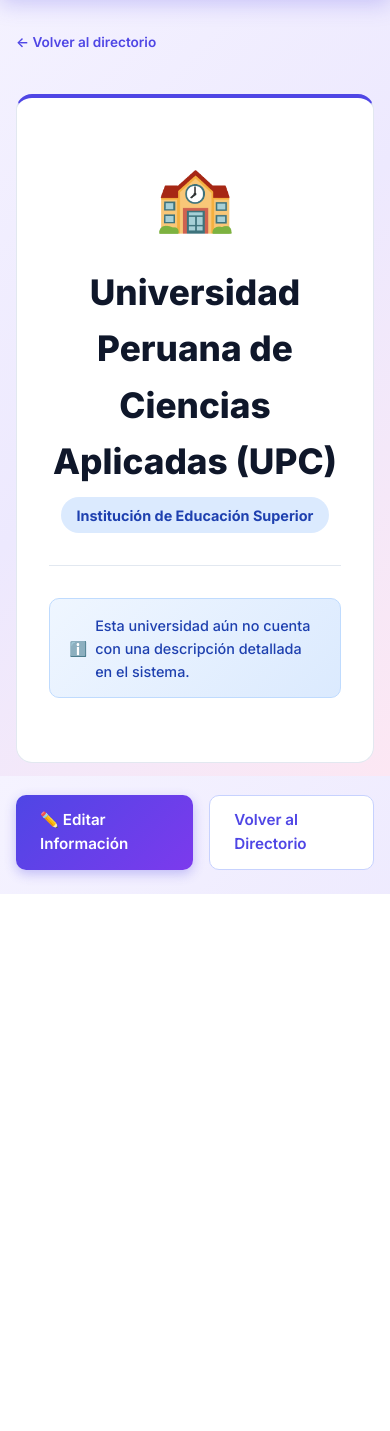
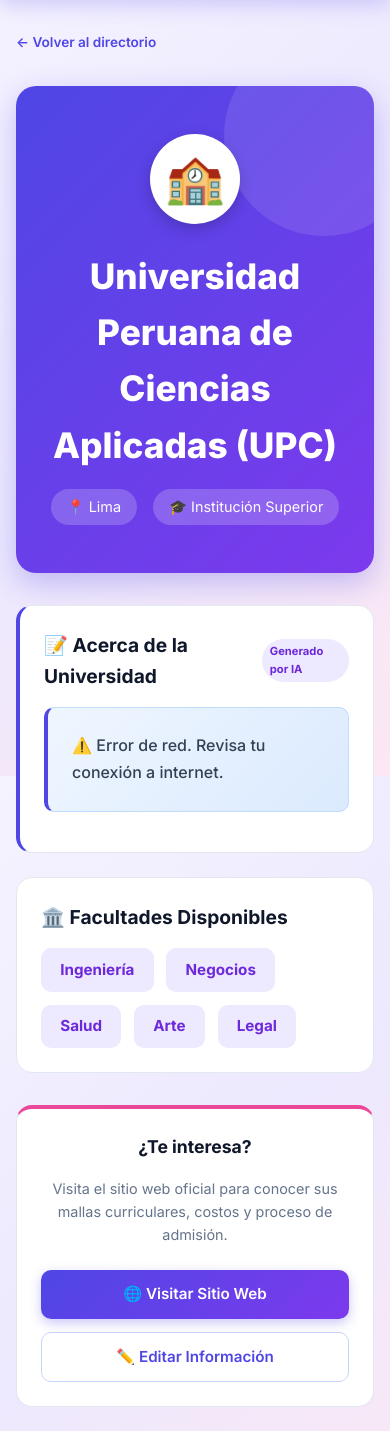
Before and after one commit to edufuture-IA/careerpath-ai, a Spring Boot app: page /universities/detail/1 in a window 390 px wide. Shown: the part 68-1499 px from the top of the page. Before the commit the page ends 962 px from the top, so only its background shows below. Run offline with Spring Boot 4, Linux system fonts and the light colour scheme; a user stored in the database is signed in; data comes from the database, SQL or seed files in the repository; data that the repository does not hold is empty; some of the project's set-up classes (security, data sources, template engines, error pages and the like) are left out, and stand-ins take their place; some libraries are stand-ins or nearby versions.

Commit message:
feat: integrar en develop el aporte de IA en universidades de Luis Ttito
Se trae desde main (commit a4b3073) lo nuevo de ese commit:
- Texto "Acerca de" de la universidad generado con IA (campo aiAbout,
  endpoint /universities/detail/{id}/ai-about y nueva vista de detalle).
- Formato fijo de la comparacion de carreras con IA.
- Enlace "Volver al inicio" en el login y ajustes del formulario de universidad.

Se mantiene la estimacion de demanda con busqueda web (Tavily) de develop.

Co-Authored-By: Claude Opus 5.5 <noreply@anthropic.com>
Claude-Session: https://claude.ai/code/session_013k64azvU8C9bx48kBTyHwD

```diff
--- a/src/main/java/pe/edu/upc/careerpath_ai/controller/UniversityController.java
+++ b/src/main/java/pe/edu/upc/careerpath_ai/controller/UniversityController.java
@@ -5,6 +5,7 @@ import org.springframework.stereotype.Controller;
 import org.springframework.ui.Model;
 import org.springframework.web.bind.annotation.*;
 import pe.edu.upc.careerpath_ai.model.University;
+import pe.edu.upc.careerpath_ai.service.AIService;
 import pe.edu.upc.careerpath_ai.service.UniversityService;
 
 import java.util.List;
@@ -15,6 +16,7 @@ import java.util.List;
 public class UniversityController {
 
     private final UniversityService universityService;
+    private final AIService aiService;
 
     @GetMapping
     public String list(Model model) {
@@ -22,13 +24,34 @@ public class UniversityController {
         return "universities/list";
     }
 
-    // MÉTODO PARA VER EL DETALLE
     @GetMapping("/detail/{id}")
     public String detail(@PathVariable Long id, Model model) {
         University university = universityService.findById(id)
                 .orElseThrow(() -> new RuntimeException("Universidad no encontrada"));
         model.addAttribute("university", university);
         return "universities/detail";
+    }
+
+    // 🆕 Endpoint para HTMX
+    @GetMapping("/detail/{id}/ai-about")
+    public String getAiAbout(@PathVariable Long id, Model model) {
+        University uni = universityService.findById(id)
+                .orElseThrow(() -> new RuntimeException("Universidad no encontrada"));
+
+        if (uni.getAiAbout() == null || uni.getAiAbout().isBlank()) {
+            String aiText = aiService.generateUniversityInfo(uni);
+
+            // Solo guardar si no es un mensaje de error
+            if (aiText != null && !aiText.startsWith("⚠️")) {
+                uni.setAiAbout(aiText);
+                universityService.save(uni);
+            }
+            model.addAttribute("aiContent", aiText);
+        } else {
+            model.addAttribute("aiContent", uni.getAiAbout());
+        }
+
+        return "fragments/ai-fragment :: response";
     }
 
     @GetMapping("/new")
--- a/src/main/java/pe/edu/upc/careerpath_ai/model/University.java
+++ b/src/main/java/pe/edu/upc/careerpath_ai/model/University.java
@@ -40,4 +40,8 @@ public class University {
     @ToString.Exclude
     @EqualsAndHashCode.Exclude
     private Set<Career> careers = new LinkedHashSet<>();
+
+    // 🆕 Campo para guardar la descripción generada por la IA
+    @Column(length = 1500)
+    private String aiAbout;
 }
--- a/src/main/java/pe/edu/upc/careerpath_ai/service/AIService.java
+++ b/src/main/java/pe/edu/upc/careerpath_ai/service/AIService.java
@@ -2,6 +2,7 @@ package pe.edu.upc.careerpath_ai.service;
 
 import pe.edu.upc.careerpath_ai.model.Career;
 import pe.edu.upc.careerpath_ai.model.TestResult;
+import pe.edu.upc.careerpath_ai.model.University;
 import java.util.List;
 
 public interface AIService {
@@ -11,7 +12,8 @@ public interface AIService {
     String generateDayInTheLife(Career career);
     String explainSimply(Career career);
     String generateRoadmap(TestResult result);
+    String compareCareers(List<Career> careers);
 
-    // 🆕 Ahora recibe una lista de carreras
-    String compareCareers(List<Career> careers);
+    // 🆕 Método para generar el "Acerca de" de la universidad
+    String generateUniversityInfo(University university);
 }
--- a/src/main/resources/templates/universities/detail.html
+++ b/src/main/resources/templates/universities/detail.html
@@ -6,56 +6,129 @@
     <title th:text="${university.name} + ' — CareerPath AI'"></title>
     <link rel="stylesheet" th:href="@{/css/app.css}">
     <link href="https://fonts.googleapis.com/css2?family=Inter:wght@400;500;600;700;800&display=swap" rel="stylesheet">
+
+    <!-- HTMX y Marked.js para la IA -->
+    <script src="https://unpkg.com/htmx.org@1.9.10"></script>
+    <script src="https://cdn.jsdelivr.net/npm/marked/marked.min.js"></script>
 </head>
 <body>
 
 <div th:replace="~{fragments/navbar :: navbar}"></div>
 
-<main class="app-container fade-in" style="max-width:800px;">
+<main class="app-container fade-in" style="max-width: 1000px;">
 
-    <div class="page-header">
+    <div class="page-header" style="margin-bottom: 1.5rem;">
         <a th:href="@{/universities}" class="btn-ghost" style="padding-left:0;">← Volver al directorio</a>
     </div>
 
-    <div class="card" style="padding: 3rem 2rem; border-top: 4px solid #4f46e5; text-align: center;">
+    <!-- HEADER TIPO HERO -->
+    <div style="background: linear-gradient(135deg, #4f46e5 0%, #7c3aed 100%); border-radius: 20px; padding: 3rem 2rem; text-align: center; color: white; box-shadow: 0 10px 30px rgba(79, 70, 229, 0.3); position: relative; overflow: hidden; margin-bottom: 2rem;">
+        <div style="position: absolute; top: -50px; right: -50px; width: 200px; height: 200px; background: rgba(255,255,255,0.1); border-radius: 50%;"></div>
 
-        <div style="font-size: 4rem; margin-bottom: 1rem;">🏫</div>
+        <div style="width: 90px; height: 90px; background: white; border-radius: 50%; display: flex; align-items: center; justify-content: center; font-size: 3rem; margin: 0 auto 1.5rem; box-shadow: 0 5px 15px rgba(0,0,0,0.2);">
+            🏫
+        </div>
 
-        <h1 style="font-size:2.2rem; font-weight:800; color:#0f172a; margin-bottom:.5rem;" th:text="${university.name}"></h1>
+        <h1 style="font-size: 2.2rem; font-weight: 800; margin: 0 0 0.5rem 0;" th:text="${university.name}"></h1>
 
-        <span class="badge badge-blue" style="font-size: .9rem; padding: .4rem 1rem; margin-bottom: 2rem; display: inline-block;">
-            Institución de Educación Superior
-        </span>
-
-        <div style="border-top:1px solid #e2e8f0; padding-top:2rem; text-align: left;">
-
-            <div class="alert alert-info" style="display: flex; align-items: center; gap: 0.5rem; justify-content: center;">
-                <span>ℹ️</span>
-                <span>Esta universidad aún no cuenta con una descripción detallada en el sistema.</span>
-            </div>
-
-            <!--
-                ⚠️ SI TIENES MÁS CAMPOS EN TU CLASE University.java (ej. address, facultades, etc.)
-                Puedes agregarlos aquí. Solo asegúrate de que el nombre coincida exactamente.
-                Ejemplo:
-                <p style="color:#334155; font-size: 1rem; margin-top: 1rem;">
-                    <strong>Ubicación:</strong> <span th:text="${university.address}"></span>
-                </p>
-            -->
-
+        <div style="display: flex; gap: 1rem; justify-content: center; flex-wrap: wrap; margin-top: 1rem;">
+            <span style="background: rgba(255,255,255,0.2); padding: 0.4rem 1rem; border-radius: 100px; font-size: 0.9rem; backdrop-filter: blur(5px);">
+                📍 <span th:text="${#strings.isEmpty(university.city) ? 'Perú' : university.city}"></span>
+            </span>
+            <span style="background: rgba(255,255,255,0.2); padding: 0.4rem 1rem; border-radius: 100px; font-size: 0.9rem; backdrop-filter: blur(5px);">
+                🎓 Institución Superior
+            </span>
         </div>
     </div>
 
-    <div style="display:flex; gap:1rem; margin-top:2rem; justify-content: center;">
-        <a th:href="@{/universities/edit/{id}(id=${university.id})}"
-           class="btn-primary"
-           th:if="${#authorization.expression('hasAnyRole(''ADMIN'', ''DOCENTE'')')}">
-            ✏️ Editar Información
-        </a>
-        <a th:href="@{/universities}" class="btn-secondary">Volver al Directorio</a>
+    <!-- CONTENIDO EN 2 COLUMNAS -->
+    <div style="display: grid; grid-template-columns: 2fr 1fr; gap: 2rem; align-items: start;">
+
+        <!-- COLUMNA IZQUIERDA -->
+        <div>
+            <!-- TARJETA GENERADA POR IA -->
+            <div class="card" style="margin-bottom: 1.5rem; border-left: 4px solid #4f46e5;">
+                <h3 style="font-size: 1.2rem; color: #0f172a; margin-bottom: 1rem; display: flex; align-items: center; gap: 0.5rem;">
+                    📝 Acerca de la Universidad <span class="badge badge-purple" style="font-size: 0.7rem; padding: 0.2rem 0.5rem;">Generado por IA</span>
+                </h3>
+
+                <!-- Contenedor HTMX: Se carga solo al abrir la página -->
+                <div hx-get="/universities/detail/{id}/ai-about"
+                     th:hx-get="@{/universities/detail/{id}/ai-about(id=${university.id})}"
+                     hx-trigger="load"
+                     hx-swap="innerHTML">
+                     <!-- Loader mientras Ollama piensa -->
+                     <div style="display: flex; align-items: center; gap: 0.5rem; color: #64748b;">
+                         <span class="htmx-indicator spinner-border spinner-border-sm" style="display: inline-block; border: 2px solid #c7d2fe; border-top-color: #4f46e5; border-radius: 50%; width: 1rem; height: 1rem; animation: spin 1s linear infinite;"></span>
+                         La IA está analizando esta universidad...
+                     </div>
+                </div>
+            </div>
+
+            <!-- Facultades -->
+            <div class="card" th:if="${not #strings.isEmpty(university.faculties)}">
+                <h3 style="font-size: 1.2rem; color: #0f172a; margin-bottom: 1rem; display: flex; align-items: center; gap: 0.5rem;">
+                    🏛️ Facultades Disponibles
+                </h3>
+                <div style="display: flex; flex-wrap: wrap; gap: 0.8rem;">
+                    <span th:each="faculty : ${#strings.arraySplit(university.faculties, ',')}"
+                          class="badge badge-purple"
+                          style="font-size: 0.95rem; padding: 0.6rem 1.2rem; border-radius: 10px;"
+                          th:text="${#strings.trim(faculty)}">
+                        Facultad
+                    </span>
+                </div>
+            </div>
+        </div>
+
+        <!-- COLUMNA DERECHA -->
+        <div>
+            <div class="card" style="text-align: center; border-top: 4px solid #ec4899;">
+                <h3 style="font-size: 1.1rem; color: #0f172a; margin-bottom: 1rem;">¿Te interesa?</h3>
+                <p style="color: #64748b; font-size: 0.9rem; margin-bottom: 1.5rem;">
+                    Visita el sitio web oficial para conocer sus mallas curriculares, costos y proceso de admisión.
+                </p>
+
+                <a th:if="${not #strings.isEmpty(university.website)}"
+                   th:href="${university.website}"
+                   target="_blank"
+                   class="btn-primary"
+                   style="width: 100%; justify-content: center; margin-bottom: 0.8rem;">
+                    🌐 Visitar Sitio Web
+                </a>
+
+                <p th:if="${#strings.isEmpty(university.website)}" style="color: #94a3b8; font-size: 0.85rem; font-style: italic;">
+                    Sitio web no registrado
+                </p>
+
+                <a th:href="@{/universities/edit/{id}(id=${university.id})}"
+                   class="btn-secondary"
+                   style="width: 100%; justify-content: center;"
+                   th:if="${#authorization.expression('hasAnyRole(''ADMIN'', ''DOCENTE'')')}">
+                    ✏️ Editar Información
+                </a>
+            </div>
+        </div>
     </div>
 
 </main>
 
+<style>
+    @keyframes spin { 100% { transform: rotate(360deg); } }
+    @media (max-width: 768px) {
+        .app-container > div[style*="grid-template-columns"] {
+            grid-template-columns: 1fr !important;
+        }
+    }
+</style>
+
+<script>
+    document.body.addEventListener("htmx:afterSwap", function(evt) {
+        var elements = evt.detail.target.querySelectorAll('.ai-markdown-content');
+        elements.forEach(function(el) {
+            el.innerHTML = marked.parse(el.innerText);
+        });
+    });
+</script>
 </body>
 </html>
```
Also changed, not shown: src/main/java/pe/edu/upc/careerpath_ai/service/impl/AIServiceImpl.java (+18 -3 lines), src/main/resources/templates/auth/login.html (+8 -2 lines), src/main/resources/templates/universities/form.html (+6 -11 lines).
